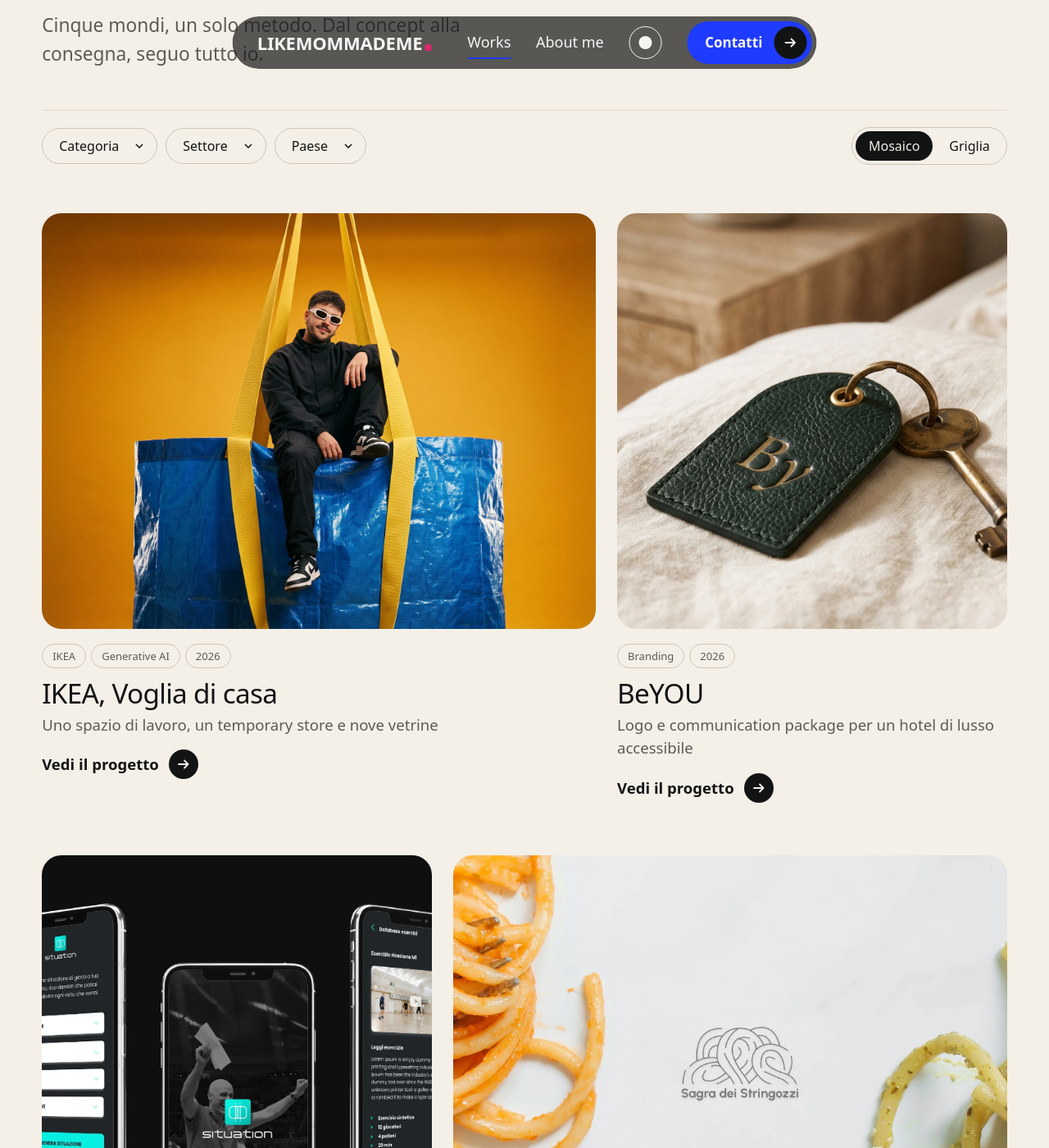
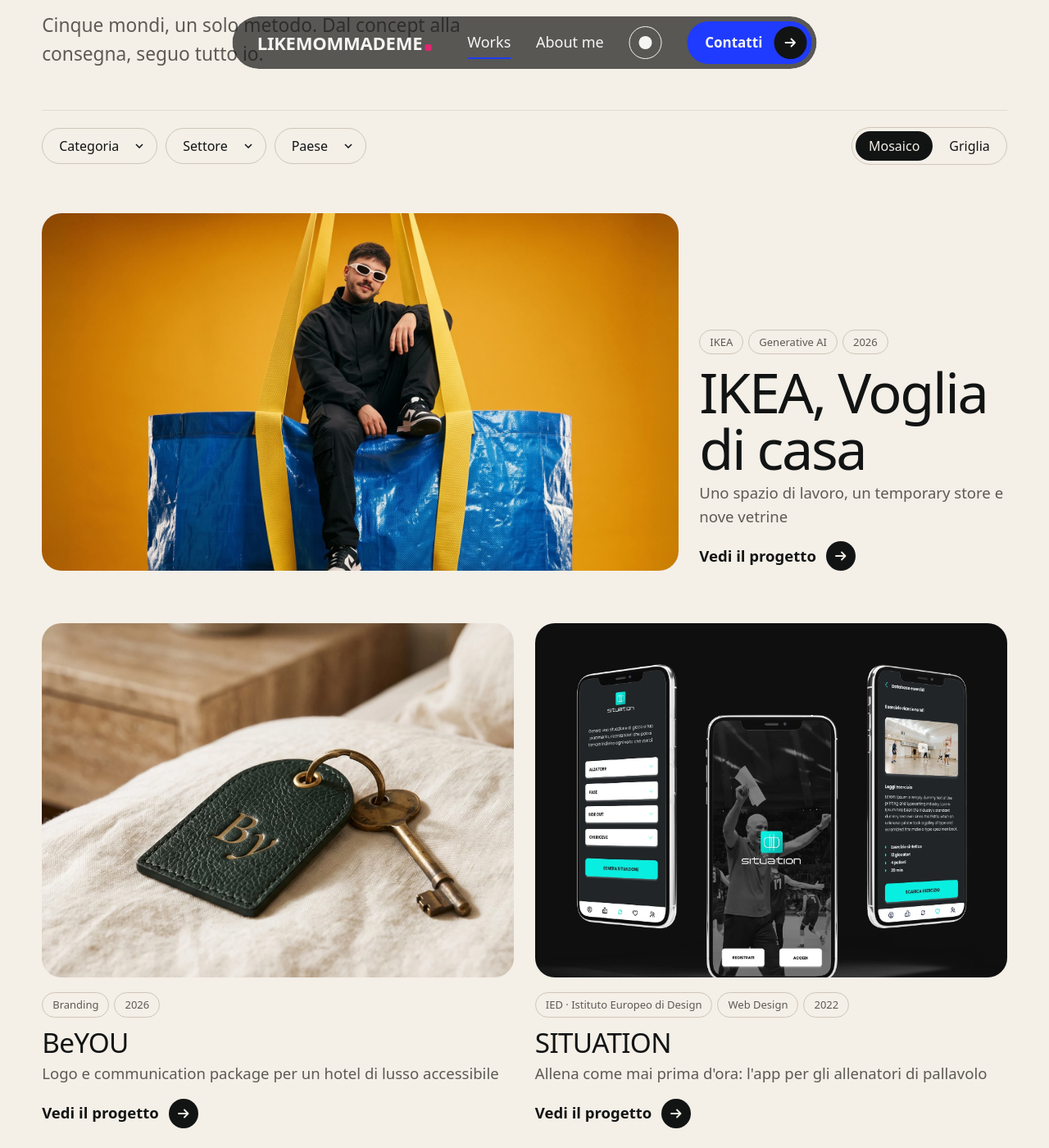
Before and after one commit to likemommademe/likemommademe.github.io, a Jekyll site: the page built from work.html, in a window 1280 px wide and 1400 px high, scrolled down 243 px. Shown: the whole window at 82% size. Built offline with Jekyll 4.4.1, drawn with Linux system fonts in a browser that asks for light colours; some web fonts are replaced.

Commit message:
Mosaico: ritmo fisso, uno grande con testo accanto e due affiancati
Co-Authored-By: Claude Opus 5.5 <noreply@anthropic.com>

```diff
--- a/assets/css/style.css
+++ b/assets/css/style.css
@@ -309,22 +309,24 @@ main.finisce-fascia { padding-bottom: 0 !important; }
 .vista button { height: 36px; border: 0; padding: 0 16px; }
 .vista button[aria-pressed="true"] { background: var(--fg); color: var(--bg); }
 
-/* Elenco dei progetti: Mosaico (ritmo 7/5, 5/7, 6/6) o Griglia (tre colonne) */
-.rea-list { display: grid; grid-template-columns: repeat(12, 1fr); gap: clamp(40px, 5vw, 80px) var(--gap); }
+/* Elenco dei progetti. Mosaico = ritmo editoriale fisso: un progetto grande a tutta larghezza (foto 16:9 su 8 colonne,
+   testo accanto), poi due progetti affiancati identici (foto 4:3, testo sotto), e si ripete. Griglia = tre colonne uguali.
+   Sulla pagina Works l'ordine del ritmo (data-m 1, 2, 3) lo dà work.js, così regge anche con i filtri; in home vale nth-child. */
+.rea-list { display: grid; grid-template-columns: repeat(12, 1fr); gap: clamp(48px, 5vw, 88px) var(--gap); }
 .rea-list > .card { grid-column: span 6; }
-.rea-list[data-vista="mosaico"] > [data-m="1"], .rea-list[data-vista="mosaico"] > [data-m="4"] { grid-column: span 7; }
-.rea-list[data-vista="mosaico"] > [data-m="2"], .rea-list[data-vista="mosaico"] > [data-m="3"] { grid-column: span 5; }
-.rea-list[data-vista="mosaico"]:not([data-list]) > .card:nth-child(4n+1), .rea-list[data-vista="mosaico"]:not([data-list]) > .card:nth-child(4n) { grid-column: span 7; }
-.rea-list[data-vista="mosaico"]:not([data-list]) > .card:nth-child(4n+2), .rea-list[data-vista="mosaico"]:not([data-list]) > .card:nth-child(4n+3) { grid-column: span 5; }
+:is(.rea-list[data-vista="mosaico"][data-list] > [data-m="1"], .rea-list[data-vista="mosaico"]:not([data-list]) > .card:nth-child(3n+1)) {
+  grid-column: 1 / -1; display: grid; grid-template-columns: repeat(12, minmax(0, 1fr)); column-gap: var(--gap); align-items: end;
+}
+:is(.rea-list[data-vista="mosaico"][data-list] > [data-m="1"], .rea-list[data-vista="mosaico"]:not([data-list]) > .card:nth-child(3n+1)) .card-img { grid-column: 1 / span 8; aspect-ratio: 16 / 9; }
+:is(.rea-list[data-vista="mosaico"][data-list] > [data-m="1"], .rea-list[data-vista="mosaico"]:not([data-list]) > .card:nth-child(3n+1)) .card-meta { grid-column: 9 / -1; padding-top: 0; }
+:is(.rea-list[data-vista="mosaico"][data-list] > [data-m="1"], .rea-list[data-vista="mosaico"]:not([data-list]) > .card:nth-child(3n+1)) .card-meta h3 { font-size: var(--t-h2); line-height: 1; letter-spacing: -.035em; }
 .rea-list[data-vista="griglia"] > .card { grid-column: span 4; margin-top: 0; }
 .rea-list > .card[hidden] { display: none; }
-@media (max-width: 860px) { .rea-list > .card, .rea-list[data-vista] > .card[data-m] { grid-column: 1 / -1 !important; margin-top: 0 !important; } }
-/* Mosaico: nessuno sfalsamento. In ogni riga le foto hanno la stessa altezza (quella di una foto 4:3 larga 7 colonne)
-   e il testo sta sotto, allineato: niente spazi vuoti tra le card. */
-@media (min-width: 861px) {
-  .rea-list[data-vista="mosaico"] { container-type: inline-size; --col: calc((100cqi - 11 * var(--gap)) / 12); }
-  .rea-list[data-vista="mosaico"] > .card { margin-top: 0 !important; }
-  .rea-list[data-vista="mosaico"] > .card .card-img { aspect-ratio: auto; height: calc((7 * var(--col) + 6 * var(--gap)) * .75); }
+@media (max-width: 860px) {
+  .rea-list > .card, .rea-list[data-vista] > .card { grid-column: 1 / -1 !important; margin-top: 0 !important; display: block !important; }
+  .rea-list > .card .card-img { aspect-ratio: 4 / 3 !important; }
+  .rea-list > .card .card-meta { padding-top: 18px !important; }
+  .rea-list > .card .card-meta h3 { font-size: var(--t-h3) !important; }
 }
 
 ::view-transition-group(*) { animation-duration: .6s; animation-timing-function: var(--ease); }
--- a/assets/js/work.js
+++ b/assets/js/work.js
@@ -42,7 +42,7 @@
     cards.forEach(c => {
       const ok = dds.every(d => !sel[d.k].size || sel[d.k].has(c.dataset[d.k]));
       c.hidden = !ok;
-      if (ok) { c.dataset.m = (n % 6) + 1; n++; }
+      if (ok) { c.dataset.m = (n % 3) + 1; n++; }
     });
     list.dataset.vista = vista;
     vuoto.hidden = n > 0;
```
Also changed, not shown: riassunto-cms.md (+2 -1 lines).
